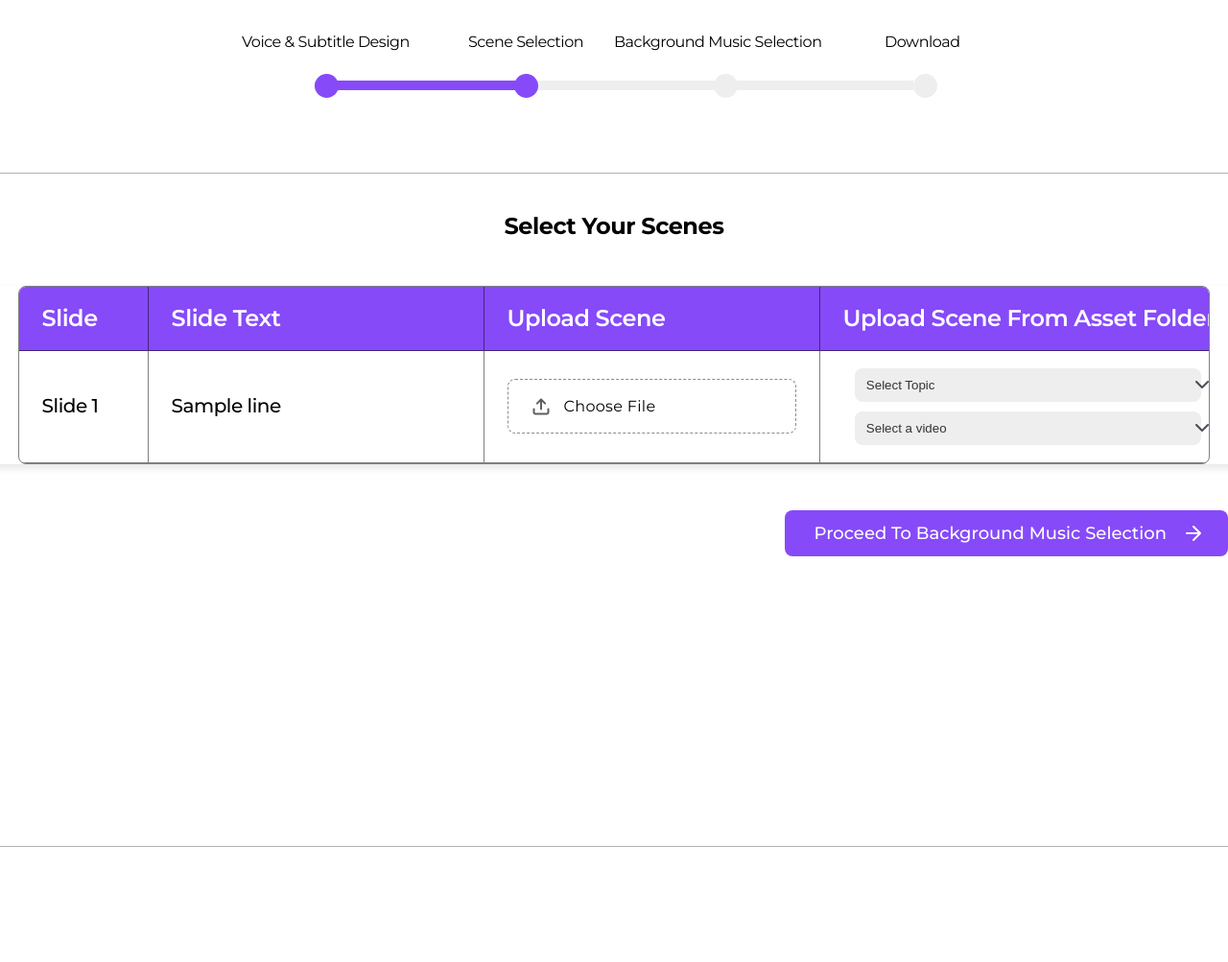
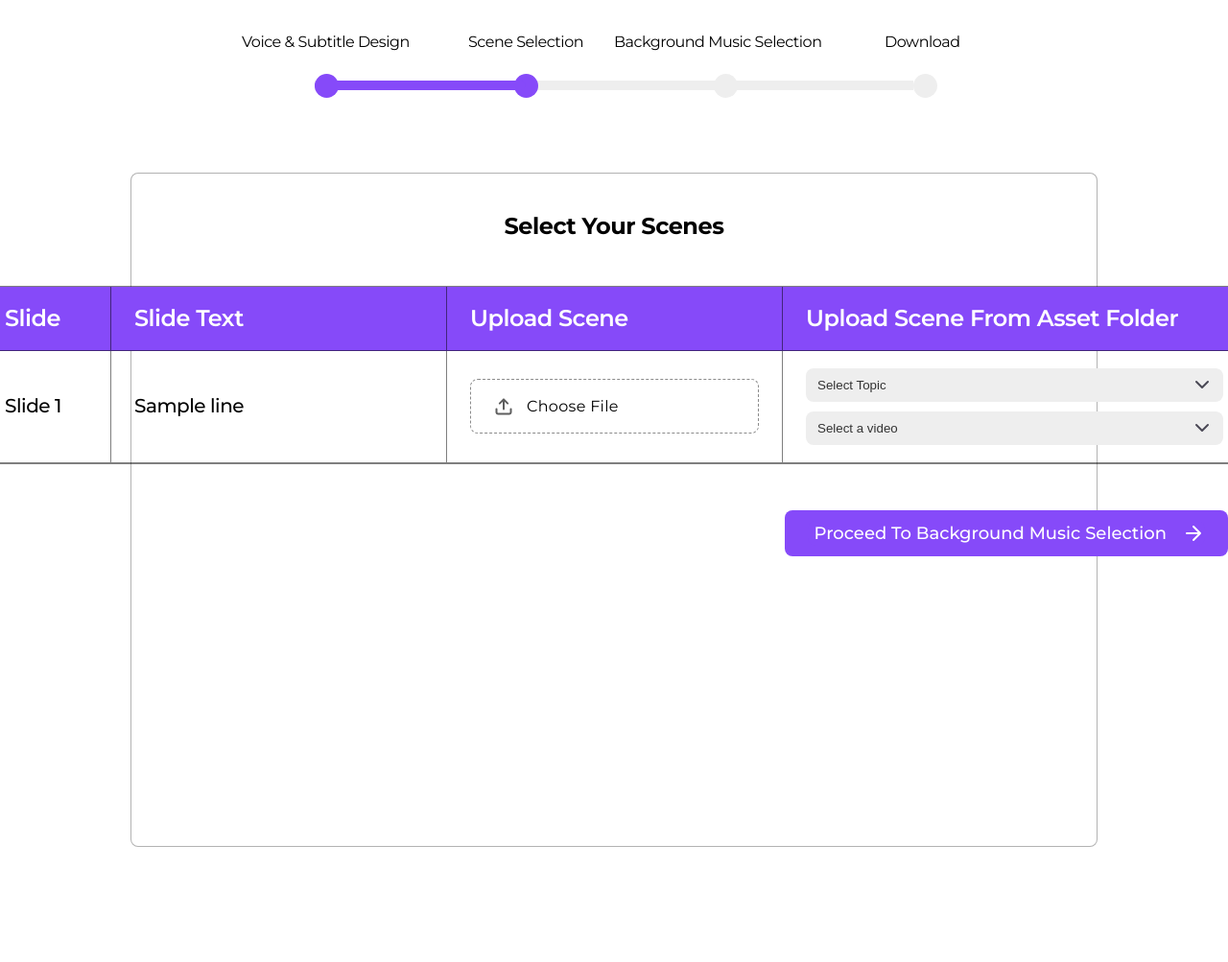
Before and after one commit to ubongpr7/vlc_maker, a Django app: template templates/vlc/frontend/VLSMaker/sceneselection/index.html in a window 1280 px wide; the page is wider, and only the part inside the window is pictured. Shown: the part 73-1076 px from the top of that part at 96% size. Before the commit the page ends 956 px from the top of that part, so only its background shows below. Run offline with Django 4.2, Linux system fonts and the light colour scheme; tables that the repository leaves empty hold one stand-in row (values such as "Sample post"); the template is opened without the code that fills it: values that come from a table or form of the project are taken from there, most other values are stand-ins (such as "Sample title", 1, 10 or a date in 2020).

Commit message:
Update index.html

```diff
--- a/templates/vlc/frontend/VLSMaker/sceneselection/index.html
+++ b/templates/vlc/frontend/VLSMaker/sceneselection/index.html
@@ -28,7 +28,6 @@
 </style>
 </head>
 <body style="position: relative; overflow-x: hidden;">
-    <div class="bg">
     <header style="padding: 8px 108px; border-bottom: 1px solid rgba(0, 0, 0, 0.171);">
         <div style="display: flex; justify-content: space-between;">
             <div style="display: flex; align-items: center; cursor: pointer; position: relative;">
@@ -105,7 +104,7 @@
                     <form method="POST" action="." enctype="multipart/form-data">
                         {% csrf_token %}
                     <div class="scene-container" style="display: flex;padding:30px 30px; margin:50px 50px; justify-content: center; align-items: center;">
-                        <div class="Scene" style="width: fit-content; height: 703px; margin-bottom: 40px; border: 1px solid #0000004D; box-sizing: border-box; border-radius: 8px; padding: 40px 24px;  background: white;">
+                        <div class="Scene" style="width: 90%; height: 703px; margin-bottom: 40px; border: 1px solid #0000004D; box-sizing: border-box; border-radius: 8px; padding: 40px 24px;  background: white;">
                             <div class="select-scene-text" style="display: flex; justify-content: center; margin-bottom: 48px;">
                                 <span style="font-size: 24px; font-weight: 700; line-height: 29.26px; text-align: center;">
                                     Select Your Scenes
@@ -113,7 +112,7 @@
                             </div>
                             <!-- <form method="POST" action="/process" enctype="multipart/form-data"> -->
 
-                                <div  id= "card" class="grid-container">
+                                <div  class="grid-container">
                                     <div  class="grid-items">
                                         <div class="grid-item title"><span>Slide</span></div>
                                         <div class="grid-item title"><span>Slide Text</span></div>
```
